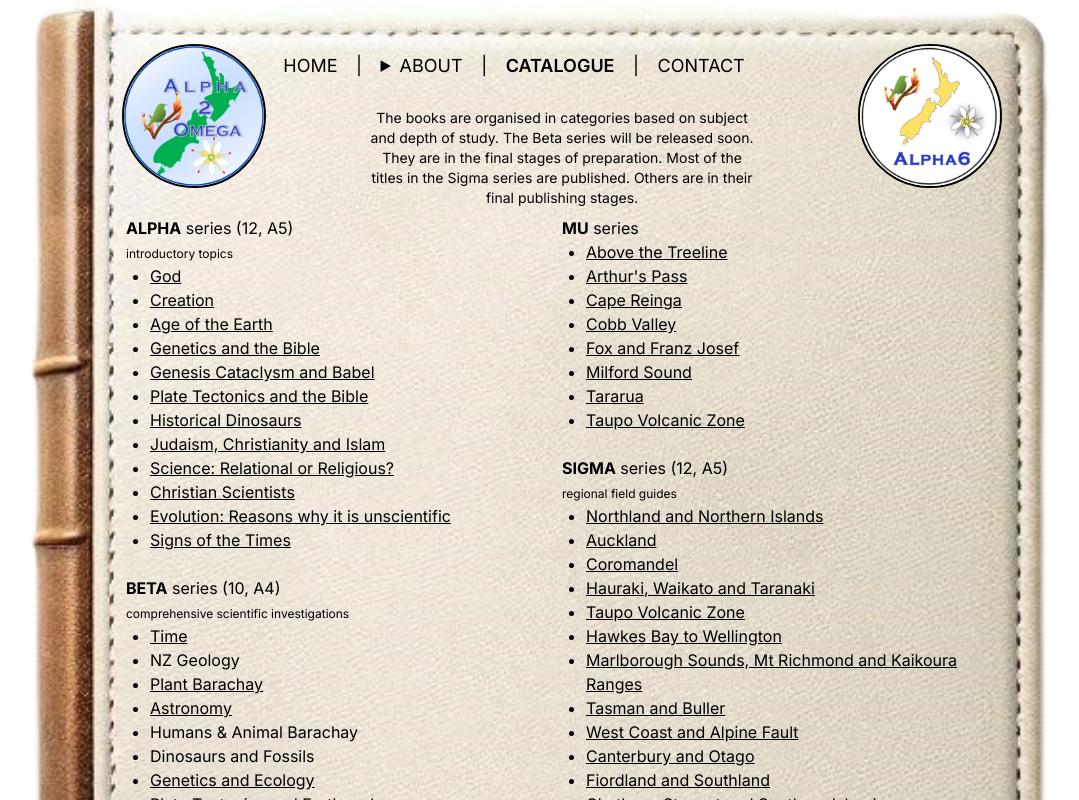
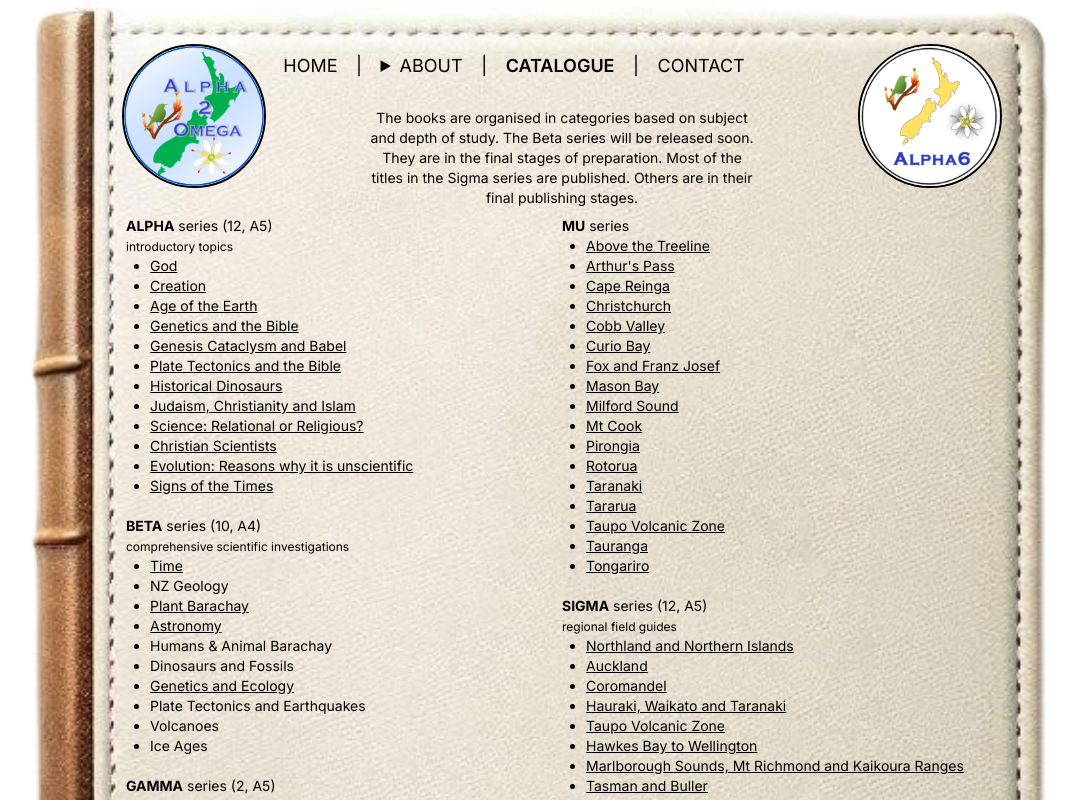
Before and after one commit to alpha2omeganz/alpha2omeganz.github.io, a Next.js app: page /catalogue in a window 1280 px wide. Shown: the top 800 px of the page, without its empty margins (103-1182 px from the left). Built offline with nearby package versions, Linux system fonts and the light colour scheme.

Commit message:
Add new and updated books

```diff
--- a/src/app/catalogue/page.tsx
+++ b/src/app/catalogue/page.tsx
@@ -1,7 +1,7 @@
 export default function About() {
   const baseUrl = "https://api.alpha2omega.nz/resources";
   return (
-    <div className="text-md">
+    <div className="text-sm">
       <div className="text-sm text-center lg:w-96 lg:mx-auto lg:-mt-20">
         The books are organised in categories based on subject and depth of study.  The Beta series will be released soon. They are in the final stages of preparation. Most of the titles in the Sigma series are published. Others are in their final publishing stages.
       </div>
@@ -85,11 +85,20 @@ export default function About() {
             <li><a className="underline" href={`${baseUrl}/MU - Above The Treeline`}>Above the Treeline</a></li>
             <li><a className="underline" href={`${baseUrl}/MU - Arthurs Pass`}>Arthur&apos;s Pass</a></li>
             <li><a className="underline" href={`${baseUrl}/MU - Cape Reinga`}>Cape Reinga</a></li>
+            <li><a className="underline" href={`${baseUrl}/MU - Christchurch`}>Christchurch</a></li>
             <li><a className="underline" href={`${baseUrl}/MU - Cobb Valley`}>Cobb Valley</a></li>
+            <li><a className="underline" href={`${baseUrl}/MU - Curio Bay`}>Curio Bay</a></li>
             <li><a className="underline" href={`${baseUrl}/MU - Fox And Franz Josef`}>Fox and Franz Josef</a></li>
+            <li><a className="underline" href={`${baseUrl}/MU - Mason Bay`}>Mason Bay</a></li>
             <li><a className="underline" href={`${baseUrl}/MU - Milford Sound`}>Milford Sound</a></li>
+            <li><a className="underline" href={`${baseUrl}/MU - Mt Cook`}>Mt Cook</a></li>
+            <li><a className="underline" href={`${baseUrl}/MU - Pirongia`}>Pirongia</a></li>
+            <li><a className="underline" href={`${baseUrl}/MU - Rotorua`}>Rotorua</a></li>
+            <li><a className="underline" href={`${baseUrl}/MU - Taranaki`}>Taranaki</a></li>
             <li><a className="underline" href={`${baseUrl}/MU - Tararua`}>Tararua</a></li>
             <li><a className="underline" href={`${baseUrl}/MU - Taupo Volcanic Zone`}>Taupo Volcanic Zone</a></li>
+            <li><a className="underline" href={`${baseUrl}/MU - Tauranga`}>Tauranga</a></li>
+            <li><a className="underline" href={`${baseUrl}/MU - Tongariro`}>Tongariro</a></li>
           </ul>
           <br />
           <p>
```
